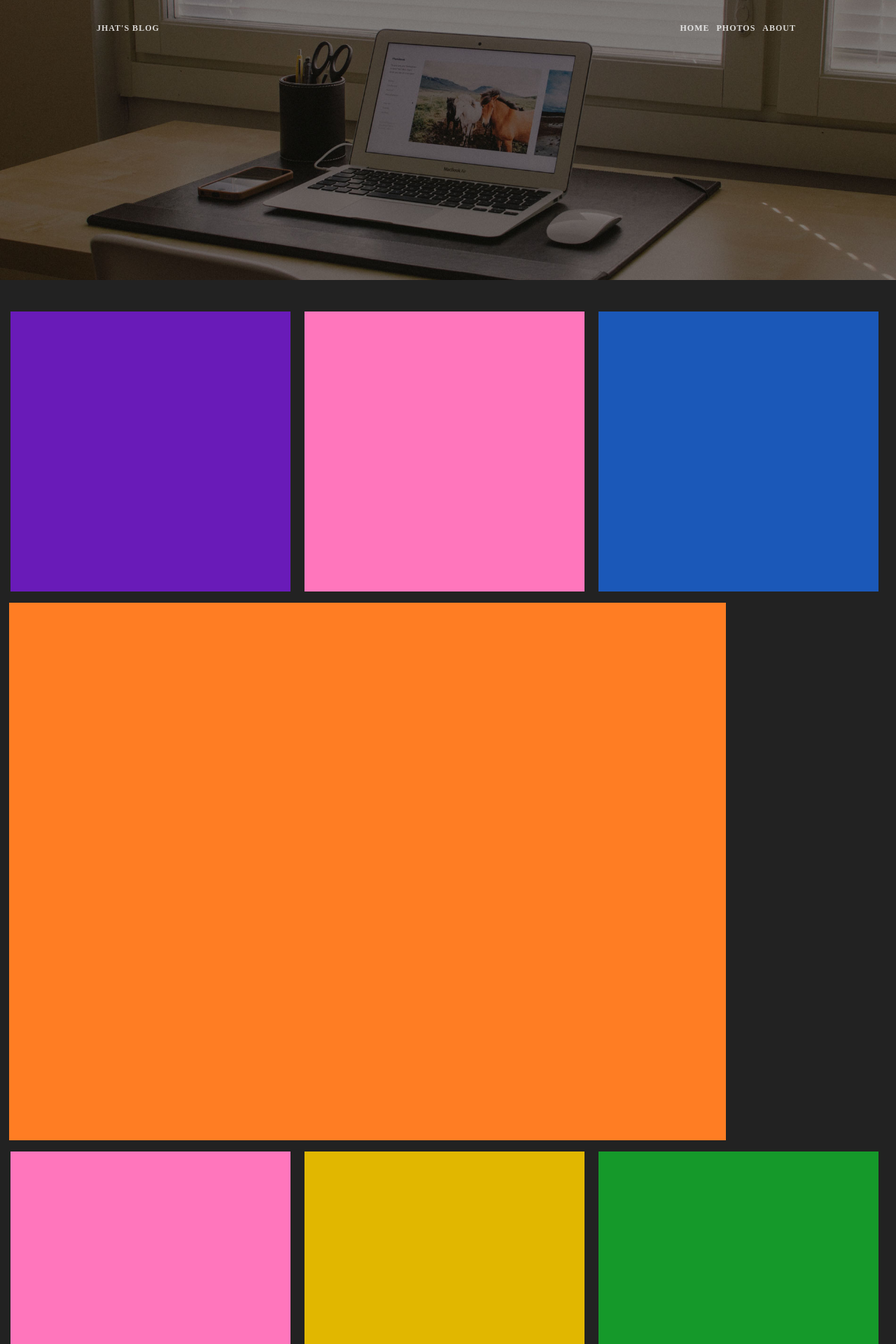
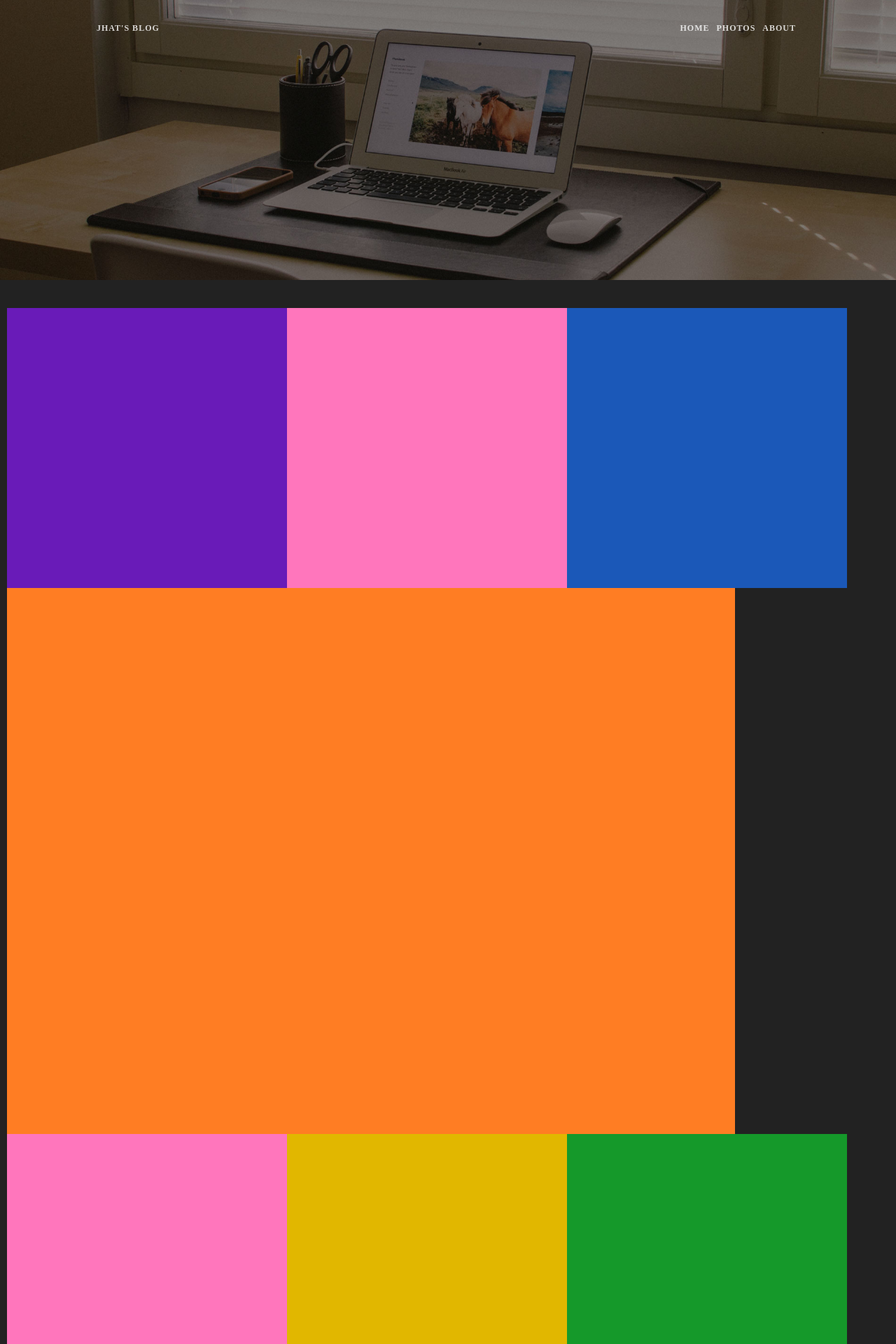
Before and after one commit to cpf624/cpf624.github.io, a Jekyll site: the page built from photos.html, in a window 1280 px wide. Shown: the top 1920 px of the page at 70% size. Built offline with Jekyll 4.4.1, drawn with Linux system fonts in a browser that asks for light colours; Markdown is read by kramdown in place of the engine named in the settings; comment, search, counter and statistics services are not loaded.

Commit message:
rename gallery to waterfall
Signed-off-by: Jhat <cpf624@126.com>

```diff
--- a/_layouts/gallery.html
+++ b/_layouts/waterfall.html
@@ -9,13 +9,13 @@
     {% include meta.html %}
     {% include head.html %}
 
-    <link rel="stylesheet" type="text/css" href="{{ site.homeurl }}/assets/css/gallery.css">
+    <link rel="stylesheet" type="text/css" href="{{ site.homeurl }}/assets/css/waterfall.css">
 </head>
 <body>
 
 {% include header.html %}
 
-<script type="text/javascript" src="{{ site.homeurl }}/assets/js/gallery.js"></script>
+<script type="text/javascript" src="{{ site.homeurl }}/assets/js/waterfall.js"></script>
 
 <!-- Main Content -->
 {{ content }}
--- a/assets/css/base.scss
+++ b/assets/css/base.scss
@@ -181,8 +181,8 @@
 #page-footer .cd-top {
     display: none;
     position: fixed;
-    bottom: 30px;
-    right: 30px;
+    bottom: 0px;
+    right: 5px;
     cursor: pointer;
     font-size: 3em;
     opacity: .5;
--- a/assets/css/gallery.scss
+++ b/assets/css/waterfall.scss
@@ -1,14 +1,14 @@
 ---
 ---
 
-.gallery {
+.waterfall {
 	position: relative;
 	overflow: hidden;
 	zoom: 1;
 	margin: 0 auto;
 }
 
-.gallery-box {
+.waterfall-box {
 	float: left;
 	overflow: hidden;
 }
--- a/assets/js/photos.js
+++ b/assets/js/photos_waterfall.js
@@ -16,20 +16,22 @@
         width = size[0];
         height = size[1];
 
-        gallery.createBox(width, height, function(box) {
+        waterfall.createBox(width, height, function(box) {
+            width = box.offsetWidth;
+            height = box.offsetHeight;
             var marginVertical = (box.offsetHeight - height) / 2;
-            box.innerHTML = '<div style="background: #' + color + '; width: ' + width + 'px; height: ' + height + 'px; margin: ' + marginVertical + 'px auto;" class="gallery-box-content"></div>';
+            box.innerHTML = '<div style="background: #' + color + '; width: ' + width + 'px; height: ' + height + 'px; margin: ' + marginVertical + 'px auto;" class="waterfall-box-content"></div>';
         });
     }
 }
 
 window.onload = function() {
-    gallery.init('gallery');
+    waterfall.init('waterfall');
     loadPhotos(5);
 };
 
 window.onresize = function() {
-    gallery.resort();
+    waterfall.resort();
 };
 
 window.onscroll = function() {
--- a/assets/js/gallery.js
+++ b/assets/js/waterfall.js
@@ -1,5 +1,5 @@
-var gallery = {};
-gallery.init = function(wrapId, meta) {
+var waterfall = {};
+waterfall.init = function(wrapId, meta) {
     this.wrap = document.getElementById(wrapId);
     if (this.wrap == undefined) {
         return null;
@@ -52,7 +52,7 @@
     return this;
 };
 
-gallery.preset = function() {
+waterfall.preset = function() {
     var offsetWidth = $(document).width();
     this.cols = offsetWidth / this.meta.box.width >> 0;
     if ((offsetWidth - (this.cols * this.meta.box.width)) < 50) {
@@ -66,22 +66,19 @@
     this.maxY = 0;
 };
 
-gallery.resort = function() {
+waterfall.resort = function() {
     this.preset();
     this.sort(this.boxs);
 };
 
-gallery.createBox = function(width, height, callback) {
-    width += this.meta.box.space;
-    height += this.meta.box.space;
-
+waterfall.createBox = function(width, height, callback) {
     var box = document.createElement('div');
-    box.className = 'gallery-box';
+    box.className = 'waterfall-box';
 
     var nx = Math.ceil(width / this.meta.box.width);
     var ny = Math.ceil(height / this.meta.box.height);
-    width = nx * this.meta.box.width - this.meta.box.space;
-    height = ny * this.meta.box.height - this.meta.box.space;
+    width = nx * this.meta.box.width;
+    height = ny * this.meta.box.height;
     nx = (nx > this.cols) ? this.cols : nx;
 
     box.style.width = width + 'px';
@@ -99,7 +96,7 @@
     callback(box);
 };
 
-gallery.sort = function(box) {
+waterfall.sort = function(box) {
     if (box instanceof Array) {
         for (var i = 0; i < box.length; i++) {
             this.sort(box[i]);
@@ -196,7 +193,7 @@
     box.wrap.style.top = top + 'px';
 };
 
-gallery.newMarks = function() {
+waterfall.newMarks = function() {
     for (var i = 0; i < this.meta.mark.step; i++) {
         var r = new Array(this.cols);
         for (var j = 0; j < this.cols; j++) {
--- a/photos.html
+++ b/photos.html
@@ -1,9 +1,9 @@
 ---
-layout: gallery
+layout: waterfall
 title: Photos
 ---
 
-<div id="gallery" class="gallery">
+<div id="waterfall" class="waterfall">
 </div>
 
-<script type="text/javascript" src="{{ site.homeurl }}/assets/js/photos.js"></script>
+<script type="text/javascript" src="{{ site.homeurl }}/assets/js/photos_waterfall.js"></script>
```
